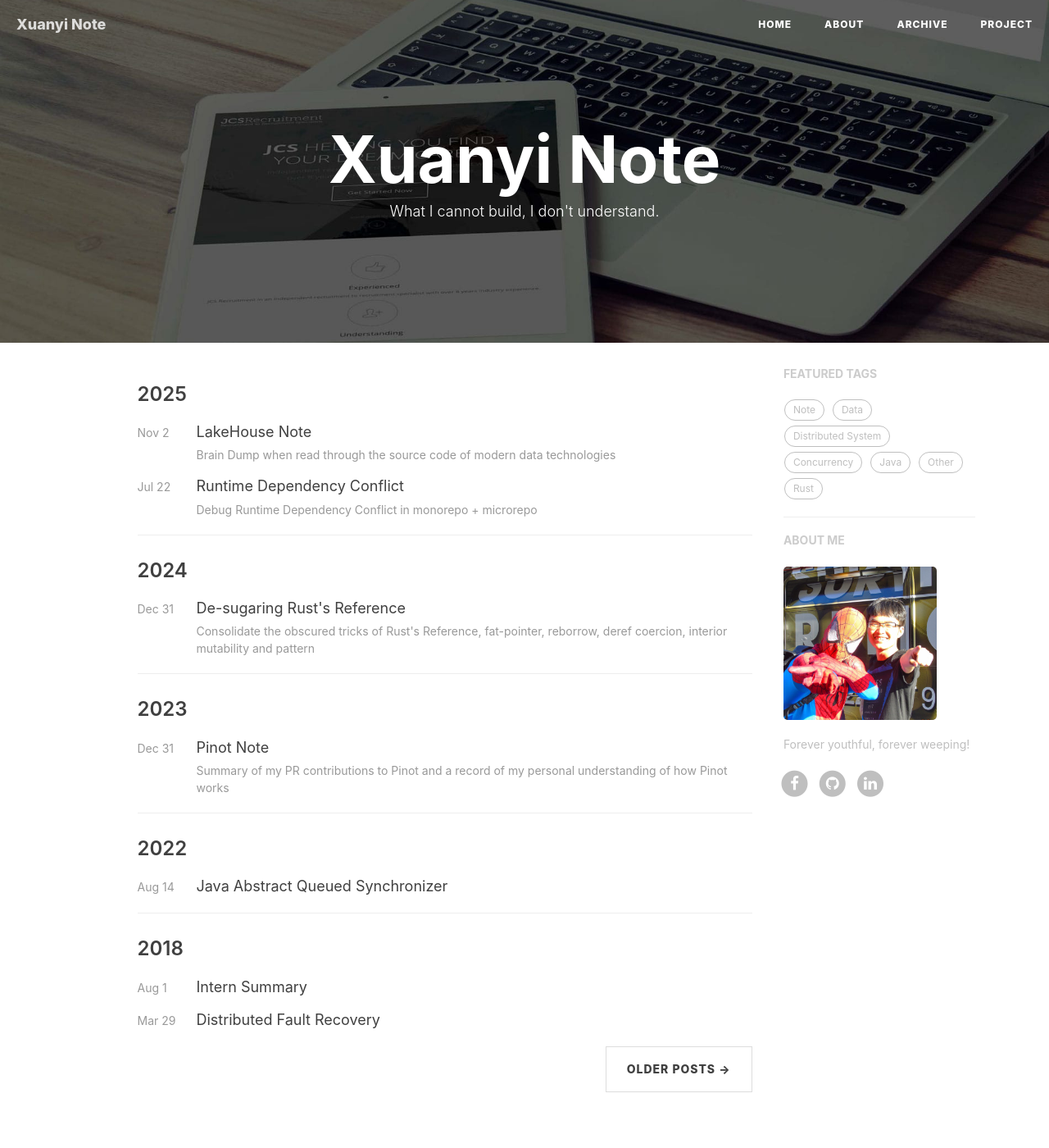
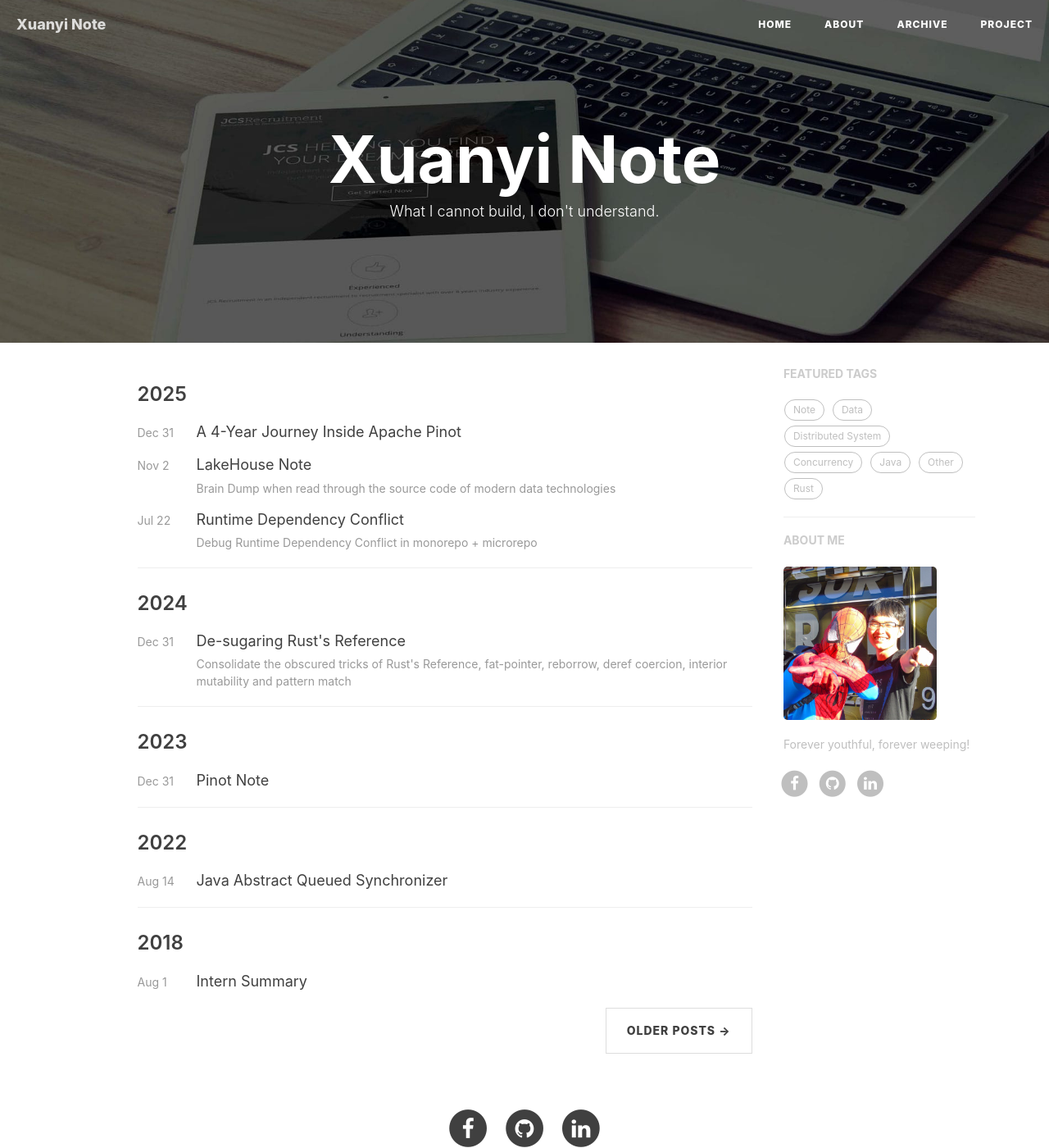
Before and after one commit to wirybeaver/wirybeaver.github.io, a Jekyll site: the page built from index.html, in a window 1280 px wide and 1400 px high. Shown: the whole window at 82% size. Built offline with Jekyll 4.4.1, drawn with Linux system fonts in a browser that asks for light colours; nearby versions of some CDN libraries; the list of posts is cut into pages by our own code; comment, search, counter and statistics services are not loaded; some of the changed lines change nothing that is shown.

Commit message:
add pinot journey blog

```diff
--- a/_posts/2023-12-31-note-pinot.md
+++ b/_posts/2023-12-31-note-pinot.md
@@ -1,7 +1,7 @@
 ---
 layout:     post
 title:      Pinot Note
-excerpt:    Summary of my PR contributions to Pinot and a record of my personal understanding of how Pinot works
+excerpt:    ""
 author:     "Xuanyi"
 header-img: "img/bg-mac.jpg"
 catalog: true
--- a/_posts/2024-12-31-rust-reference.md
+++ b/_posts/2024-12-31-rust-reference.md
@@ -1,7 +1,7 @@
 ---
 layout:     post
 title:      De-sugaring Rust's Reference
-excerpt:    Consolidate the obscured tricks of Rust's Reference, fat-pointer, reborrow, deref coercion, interior mutability and pattern
+excerpt:    Consolidate the obscured tricks of Rust's Reference, fat-pointer, reborrow, deref coercion, interior mutability and pattern match
 author:     "Xuanyi"
 header-img: "img/bg-mac.jpg"
 catalog: true
--- /dev/null
+++ b/_posts/2025-12-31-pinot-journey.md
@@ -0,0 +1,84 @@
+---
+layout:     post
+title:      A 4-Year Journey Inside Apache Pinot
+excerpt:    ""
+author:     "Xuanyi"
+header-img: "img/bg-mac.jpg"
+catalog: true
+tags:
+    - Data
+---
+
+Apache Pinot is known for its ability to deliver low-latency analytics on immutable data at massive scale. But "scale" isn't a static target; it requires constant reinvention of the underlying segment commit protocols, indexing strategies, and query execution paths.
+
+Over the last four years, my contributions have focused on hardening Pinot’s core infrastructure—segment commit protocol, cross-cluster table replication, indexing, query routing and query execution.
+
+# 1. Segment Commit Protocol
+
+In distributed data systems, data movement is often the killer of reliablity. When a Pinot cluster rebalances or restarts, thousands of segments must be downloaded to servers.
+
+**Peer-to-Peer Segment Download**
+
+The Problem: Historically, Pinot servers downloaded offline segments exclusively from the Deep Store (e.g., S3, HDFS). During mass restarts, this created a massive egress spike, throttling the Deep Store and slowing down segment availability.
+
+The Solution: I designed and implemented a Peer-to-Peer (P2P) Segment Download mechanism ([PR #9710](https://github.com/apache/pinot/pull/9710); [Design Doc](https://docs.google.com/document/d/1HtU8NsYz84NiAKGh16Yv8WKxyhdXHx-KNsINcWZ7MEI/edit?usp=sharing)).
+
+* How it works: Servers can now act as download peers. When a server needs a segment, it first checks if other active servers in the cluster already hold that segment.
+* Impact: This drastically reduces load on the Deep Store and accelerates cluster convergence time during scaling events.
+
+**Segment Lifecycle Hygiene**
+
+To further improve storage reliability, I addressed the "SplitCommit" protocol. I introduced a mechanism to periodically delete temporary segment files left behind by the SplitCommit End phase ([PR #10815](https://github.com/apache/pinot/pull/10815)). This ensures that disk space is reclaimed efficiently, preventing gradual storage bloat on long-running nodes.
+
+# 2. Cross-Cluster Table Replication
+
+Migrating or replicating real-time tables across clusters is notoriously difficult because consuming segments are in constant flux.
+
+The Feature: I led the design and implementation of Real-Time Table Replication ([PR #17235](https://github.com/apache/pinot/pull/17235); [Design Doc](https://docs.google.com/document/d/1DDSW8aG1UHa3eCBmecS2Y9zsj7AeP29tCjlCMHW0Q5Q/edit?usp=sharing)).
+
+The Challenge:
+Unlike static data, real-time segments rapidly transition between `IN_PROGRESS`, `COMMITTING`, and `DONE` states. The core difficulty is ensuring Data Consistency: the target cluster must resume consumption exactly where the source left off without missing a single Kafka message or duplicating data, all while handling race conditions in Zookeeper metadata.
+
+The Solution:
+I architected a One-Time Replication Protocol that solves this via two distinct phases:
+
+* Phase 1: Consuming Segment Creation (The "Watermark"):
+The system calculates a precise "watermark" (Kafka offset and segment sequence) from the source cluster. It then "manufactures" the initial consuming segments on the target cluster, forcing it to start ingestion from that exact point to ensure zero data loss.
+
+* Phase 2: Async Historical Backfill:
+Once the target is actively consuming new data, a background Controller Job asynchronously backfills the immutable historical segments from the source.
+
+This feature is critical for Disaster Recovery (DR) bootstrapping and Cluster Migration, allowing operators to clone tables across regions with a single API call.
+
+# 3. Indexing Optimizations
+
+The index is where the CPU spends most of its time. My work here focused on memory efficiency and fixing subtle concurrency bugs.
+
+**V4 Index: Reducing Allocation Overhead**
+
+In high-throughput systems, Garbage Collection (GC) pressure is a major latency source. I optimized the V4 Index by eliminating useless byte array allocations ([PR #12978](https://github.com/apache/pinot/pull/12978)). By reusing buffers and avoiding temporary object creation during index reads, we significantly smoothed out the p99 latency curve.
+
+**V2 Index: Plugging Memory Leaks**
+
+I identified a critical memory leak in the V2 Index caused by improper `ThreadLocal` usage ([PR #12242](https://github.com/apache/pinot/pull/12242)). `ThreadLocal` variables are powerful but can retain references to heavy objects if not cleaned up, leading to gradual heap exhaustion. This fix improved the long-term stability of Pinot servers under heavy load.
+
+**JSON Index Enhancements**
+
+With semi-structured data becoming the norm, I also contributed improvements to the JSON Index ([PR #12466](https://github.com/apache/pinot/pull/12466)), enhancing its robustness when parsing and querying complex nested JSON structures.
+
+# 4. Query Routing and Execution
+Finally, how does the Broker handle the query, and what kind of SQL can we support?
+
+**Intelligent Query Routing**
+
+The Broker is the "traffic controller" of Pinot. I worked on optimizing Query Routing ([PR #15203](https://github.com/apache/pinot/pull/15203)). This improvement refines how the Broker selects which servers to query, enabling the canary query isolation.
+
+**Multiple Window Group Support**
+
+Pinot has been steadily increasing its SQL compliance. One major gap was complex Window Functions. I implemented support for Multiple Window Groups ([PR #16109](https://github.com/apache/pinot/pull/16109)).
+
+* Before: Queries were limited in how they could partition and order window functions.
+* After: Users can now run queries with multiple `OVER (PARTITION BY ... ORDER BY ...)` clauses in a single statement, unlocking complex analytical capabilities (like calculating running totals and moving averages simultaneously) directly within Pinot.
+
+# Conclusion
+From the low-level byte management in the json index to the sophisticated state management of cross-cluster replication, these last four years have been about making Apache Pinot faster and more reliable.
```
